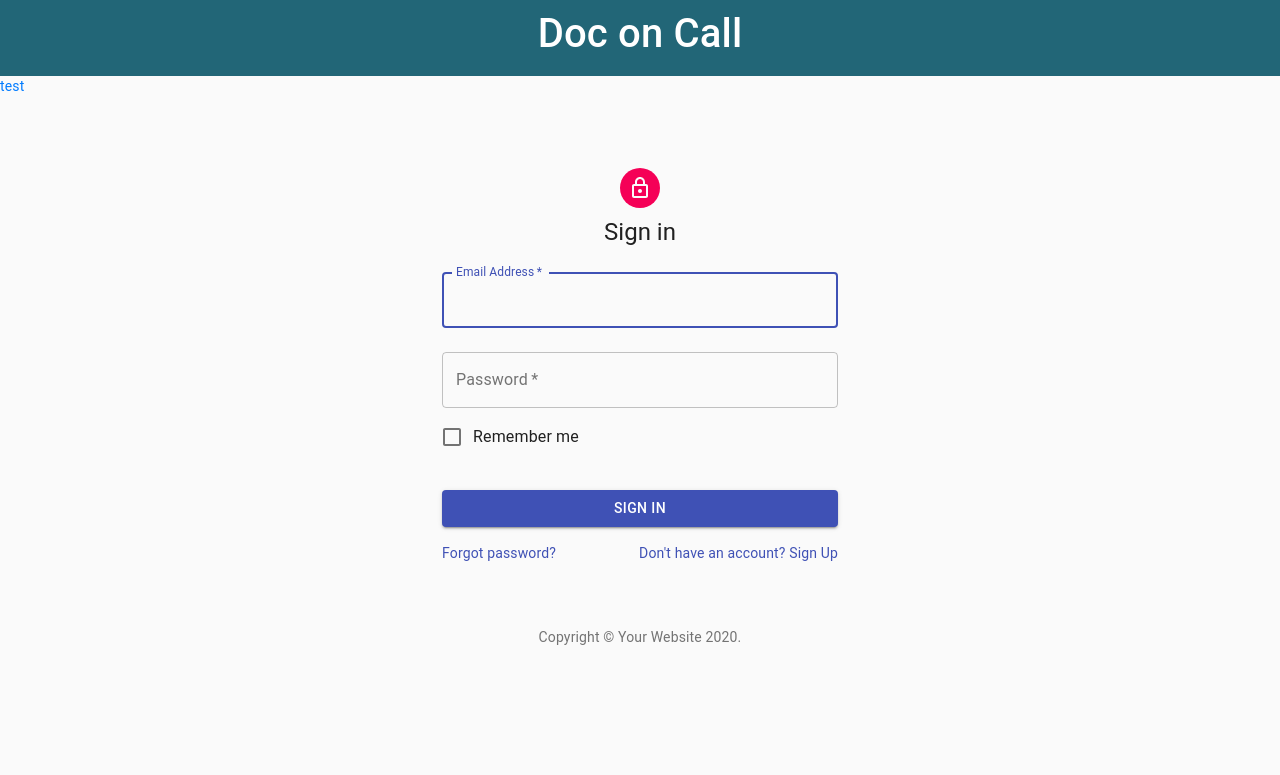
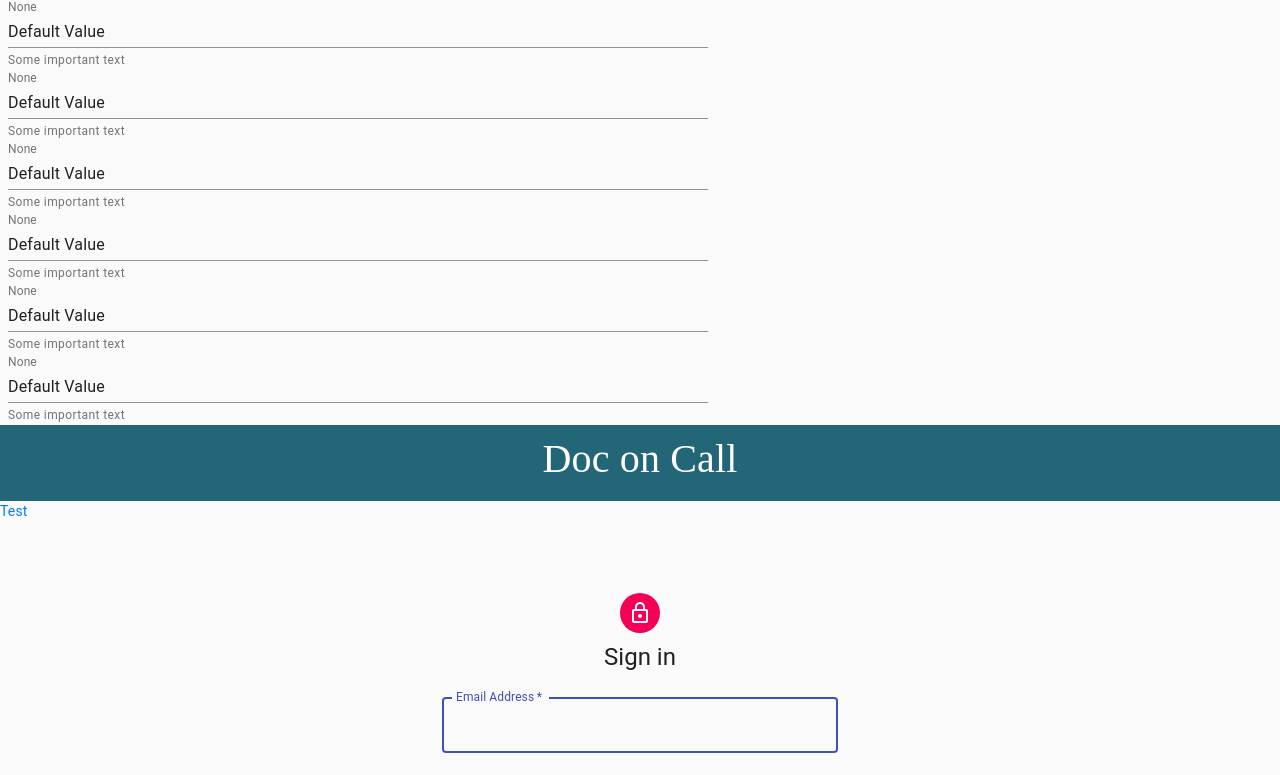
Before and after one commit to ajaysharma2001/Doc-on-Call, a React (Create React App) app in the folder doc-on-call/: page / in a window 1280 px wide. Shown: the top 775 px of the page. Built offline with nearby package versions, Linux system fonts and the light colour scheme; what opentok-react would draw is missing.

Commit message:
dwwd
dwdwd

```diff
--- a/doc-on-call/src/App.js
+++ b/doc-on-call/src/App.js
@@ -3,6 +3,7 @@ import './App.css';
 import Login from './Login';
 import VideoPatient from './VideoPatient';
 import Header from './Header';
+import PatientView from './PatientView';
 import 'bootstrap/dist/css/bootstrap.min.css';
 import config from './config';
 import {
@@ -16,11 +17,12 @@ class App extends React.Component {
   render() {
     return (
       <div>
+      <PatientView />
         <Header />
         <Router>
         <div>
 
-            <Link to ='/VideoPatient'>test</Link>
+            <Link to ='/VideoPatient'> Test </Link>
 
         </div>
         <Switch>
--- a/doc-on-call/src/Header.js
+++ b/doc-on-call/src/Header.js
@@ -2,7 +2,7 @@ import React from 'react'
 
 export default function Header() {
   return (
-    <header style ={headerStyle}>
+    <header style = {headerStyle}>
       <h1>Doc on Call</h1>
     </header>
   )
@@ -13,4 +13,6 @@ const headerStyle = {
     color: '#fff',
     textAlign: 'center',
     padding: '10px',
+    fontFamily: 'Hevatica',
+    fontSize: "22px",
   }
--- a/doc-on-call/src/Login.js
+++ b/doc-on-call/src/Login.js
@@ -40,6 +40,7 @@ const useStyles = makeStyles(theme => ({
   form: {
     width: '100%', // Fix IE 11 issue.
     marginTop: theme.spacing(1),
+	borderRadius: '25px'
   },
   submit: {
     margin: theme.spacing(3, 0, 2),
--- a/doc-on-call/src/PatientView.js
+++ b/doc-on-call/src/PatientView.js
@@ -0,0 +1,89 @@
+import React from 'react'
+import TextField from '@material-ui/core/TextField';
+import { makeStyles } from '@material-ui/core/styles';
+
+
+const useStyles = makeStyles(theme => ({
+  root: {
+    display: 'flex',
+    flexWrap: 'wrap',
+  },
+  textField: {
+    marginLeft: theme.spacing(1),
+    marginRight: theme.spacing(1),
+    width: 700,
+  },
+}))
+
+export default function PatientView() {
+  const classes = useStyles();
+  return (
+    <div className={classes.root}>
+    <div>
+     <TextField
+          label="None"
+          id="margin-none"
+          defaultValue="Default Value"
+          className={classes.textField}
+          helperText="Some important text"
+        />
+        </div>
+        <div>
+        <TextField
+          label="None"
+          id="margin-none"
+          defaultValue="Default Value"
+          className={classes.textField}
+          helperText="Some important text"
+        />
+        </div>
+        <div>
+     <TextField
+          label="None"
+          id="margin-none"
+          defaultValue="Default Value"
+          className={classes.textField}
+          helperText="Some important text"
+        />
+        </div>
+        <div>
+        <TextField
+          label="None"
+          id="margin-none"
+          defaultValue="Default Value"
+          className={classes.textField}
+          helperText="Some important text"
+        />
+        </div>
+        <div>
+     <TextField
+          label="None"
+          id="margin-none"
+          defaultValue="Default Value"
+          className={classes.textField}
+          helperText="Some important text"
+        />
+        </div>
+        <div>
+        <TextField
+          label="None"
+          id="margin-none"
+          defaultValue="Default Value"
+          className={classes.textField}
+          helperText="Some important text"
+        />
+        </div>
+    </div>
+
+
+  )
+}
+
+const headerStyle = {
+    background: '#267',
+    color: '#fff',
+    textAlign: 'center',
+    padding: '10px',
+    fontFamily: 'Hevatica',
+    fontSize: "22px",
+  }
```
